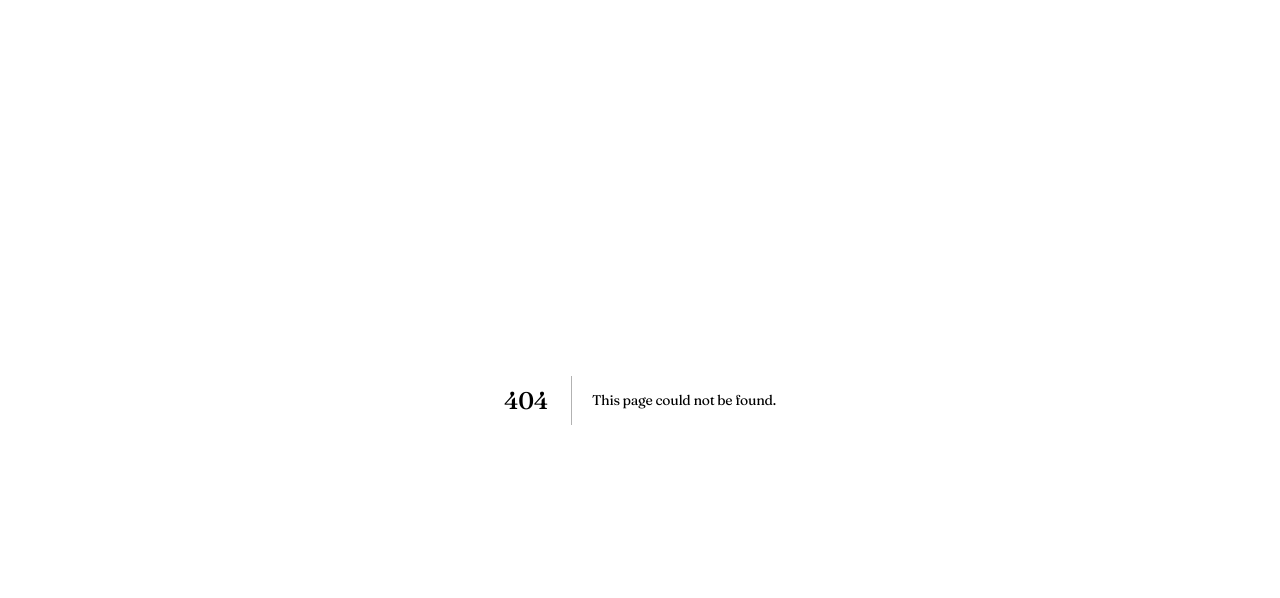
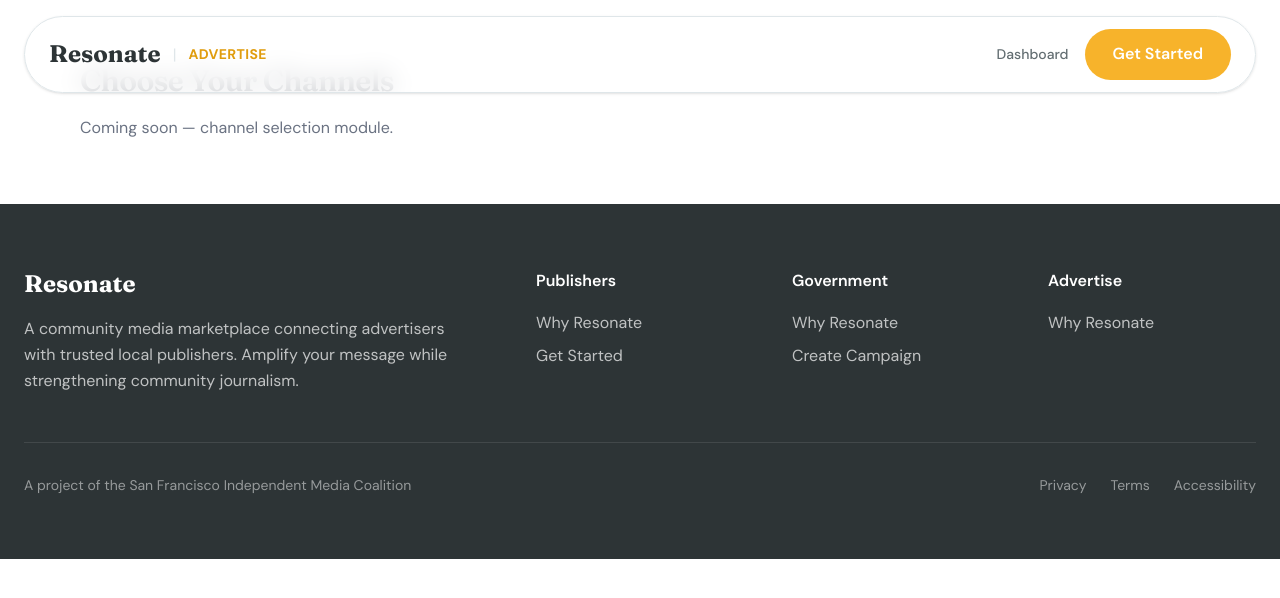
Before and after one commit to sfbay/resonate, a Next.js app: page /advertise/select in a window 1280 px wide. Before the commit this address had no page. Shown: the top 598 px of the page. Built offline with nearby package versions, Linux system fonts and the light colour scheme.

Commit message:
feat: scaffold route skeleton for four advertise modules
Co-Authored-By: Claude Opus 4.6 <noreply@anthropic.com>

```diff
--- /dev/null
+++ b/src/app/[city]/advertise/amplify/page.tsx
@@ -0,0 +1 @@
+export { default } from '@/app/advertise/amplify/page';
--- /dev/null
+++ b/src/app/[city]/advertise/create/page.tsx
@@ -0,0 +1 @@
+export { default } from '@/app/advertise/create/page';
--- /dev/null
+++ b/src/app/[city]/advertise/select/page.tsx
@@ -0,0 +1 @@
+export { default } from '@/app/advertise/select/page';
--- /dev/null
+++ b/src/app/[city]/advertise/validate/page.tsx
@@ -0,0 +1 @@
+export { default } from '@/app/advertise/validate/page';
--- /dev/null
+++ b/src/app/advertise/amplify/page.tsx
@@ -0,0 +1,18 @@
+'use client';
+
+import { Nav, Footer } from '@/components/shared';
+
+export default function AmplifyPage() {
+  return (
+    <div className="min-h-screen bg-white">
+      <Nav variant="advertise" />
+      <main className="max-w-6xl mx-auto px-4 py-16">
+        <h1 className="text-3xl font-bold text-gray-900 font-heading">
+          Review & Launch
+        </h1>
+        <p className="mt-4 text-gray-500">Coming soon — review and launch module.</p>
+      </main>
+      <Footer variant="advertise" />
+    </div>
+  );
+}
--- /dev/null
+++ b/src/app/advertise/create/page.tsx
@@ -0,0 +1,18 @@
+'use client';
+
+import { Nav, Footer } from '@/components/shared';
+
+export default function CreatePage() {
+  return (
+    <div className="min-h-screen bg-white">
+      <Nav variant="advertise" />
+      <main className="max-w-6xl mx-auto px-4 py-16">
+        <h1 className="text-3xl font-bold text-gray-900 font-heading">
+          Create Your Message
+        </h1>
+        <p className="mt-4 text-gray-500">Coming soon — creative builder module.</p>
+      </main>
+      <Footer variant="advertise" />
+    </div>
+  );
+}
--- /dev/null
+++ b/src/app/advertise/select/page.tsx
@@ -0,0 +1,18 @@
+'use client';
+
+import { Nav, Footer } from '@/components/shared';
+
+export default function SelectPage() {
+  return (
+    <div className="min-h-screen bg-white">
+      <Nav variant="advertise" />
+      <main className="max-w-6xl mx-auto px-4 py-16">
+        <h1 className="text-3xl font-bold text-gray-900 font-heading">
+          Choose Your Channels
+        </h1>
+        <p className="mt-4 text-gray-500">Coming soon — channel selection module.</p>
+      </main>
+      <Footer variant="advertise" />
+    </div>
+  );
+}
--- /dev/null
+++ b/src/app/advertise/validate/page.tsx
@@ -0,0 +1,18 @@
+'use client';
+
+import { Nav, Footer } from '@/components/shared';
+
+export default function ValidatePage() {
+  return (
+    <div className="min-h-screen bg-white">
+      <Nav variant="advertise" />
+      <main className="max-w-6xl mx-auto px-4 py-16">
+        <h1 className="text-3xl font-bold text-gray-900 font-heading">
+          Campaign Performance
+        </h1>
+        <p className="mt-4 text-gray-500">Coming soon — campaign performance module.</p>
+      </main>
+      <Footer variant="advertise" />
+    </div>
+  );
+}
```
